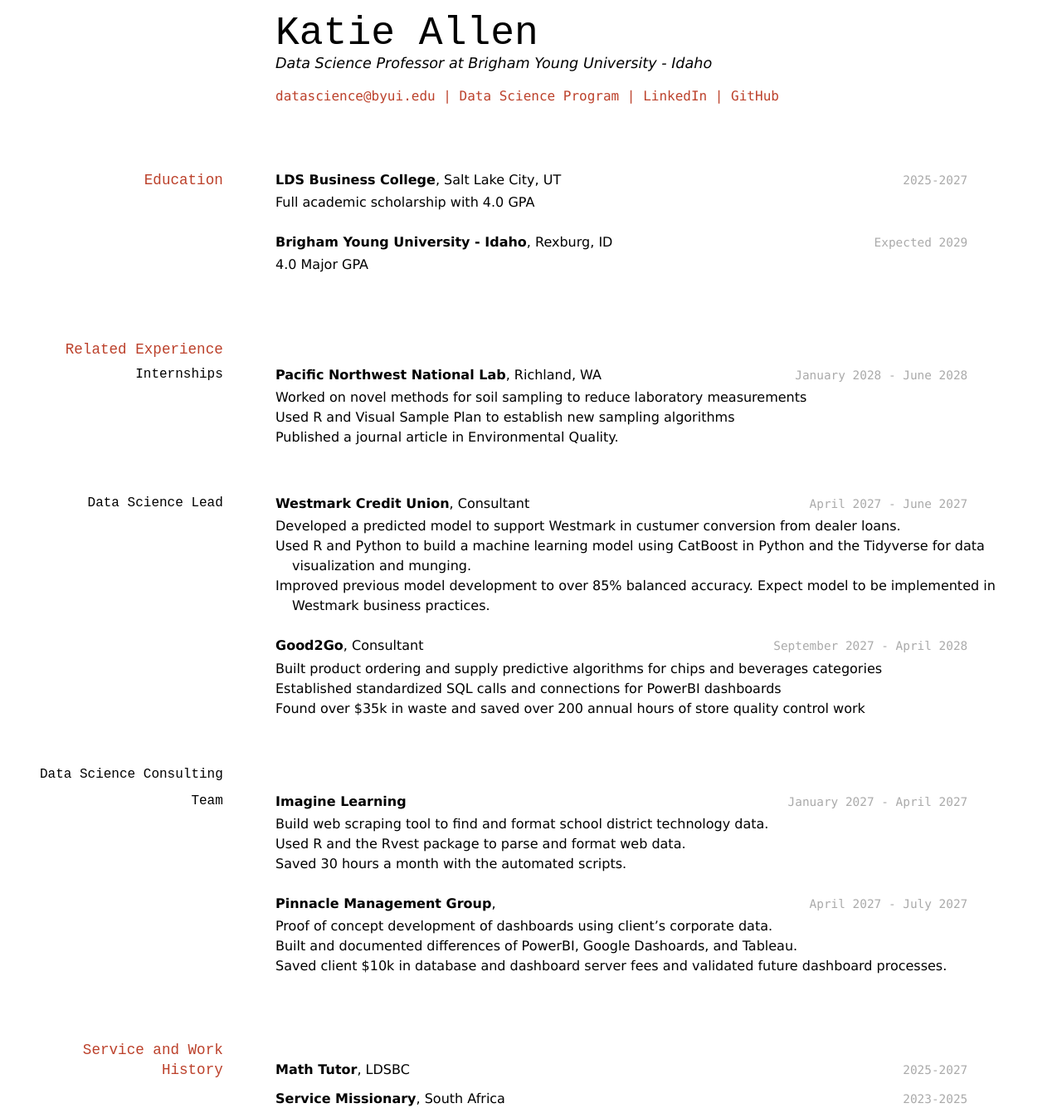
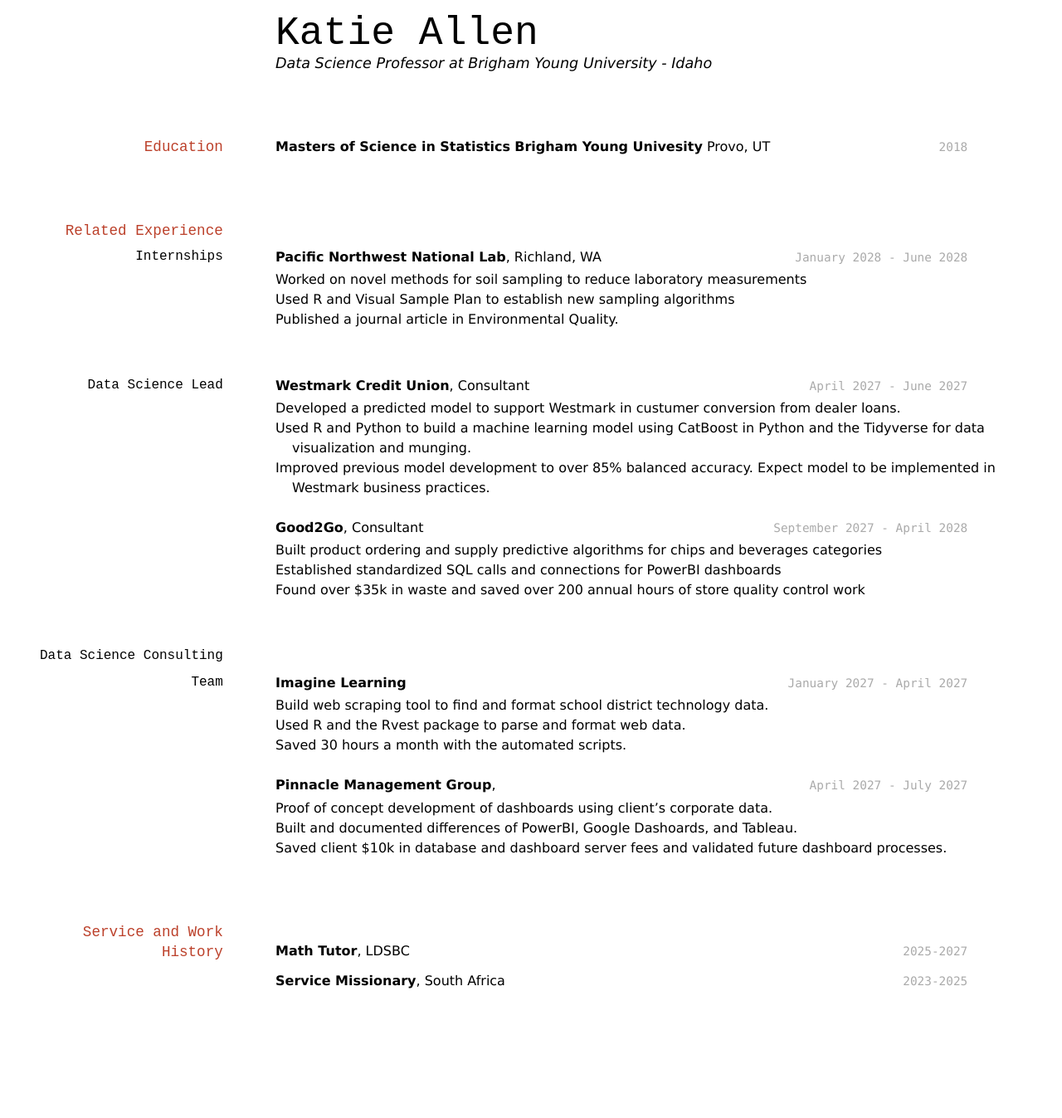
Before and after one commit to katie-allen/allen-resume, a Jekyll site: the page built from docs/index.md, in a window 1280 px wide. Shown: the whole page at 83% size. Built offline with Jekyll 4.4.1, drawn with Linux system fonts in a browser that asks for light colours; after the commit the page ends 1205 px from its top, so only the background shows below that.

Commit message:
update education

```diff
--- a/docs/index.md
+++ b/docs/index.md
@@ -5,26 +5,14 @@ title: Katie Allen's Resume
 # Katie Allen
 Data Science Professor at Brigham Young University - Idaho
 
-<div id="webaddress">
-<a href="datascience@byui.edu">datascience@byui.edu</a>
-| <a href="https://byuidatascience.github.io/development.html">Data Science Program</a>
-| <a href="https://www.linkedin.com/groups/13537407/">LinkedIn</a>
-| <a href="https://github.com/byuids-resumes">GitHub</a>
-</div>
-
 <!-- https://www.monique.tech/the-art-of-markdown -->
 
 ## Education
 
-`2025-2027`
-__LDS Business College__, Salt Lake City, UT
-
-- Full academic scholarship with 4.0 GPA
-
-`Expected 2029`
-__Brigham Young University - Idaho__, Rexburg, ID
-
-- 4.0 Major GPA
+`2018`
+__Masters of Science in Statistics__
+__Brigham Young Univesity__
+Provo, UT
 
 
 ## Related Experience
```
